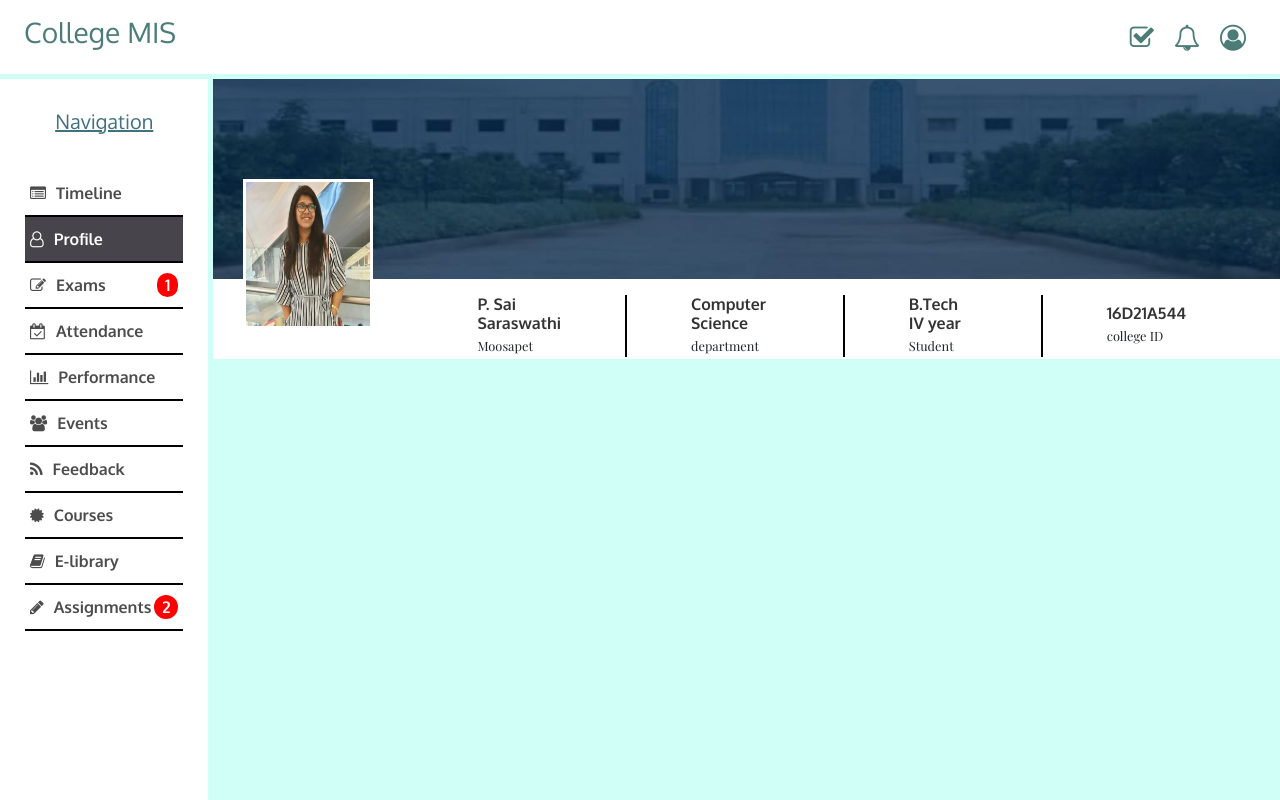
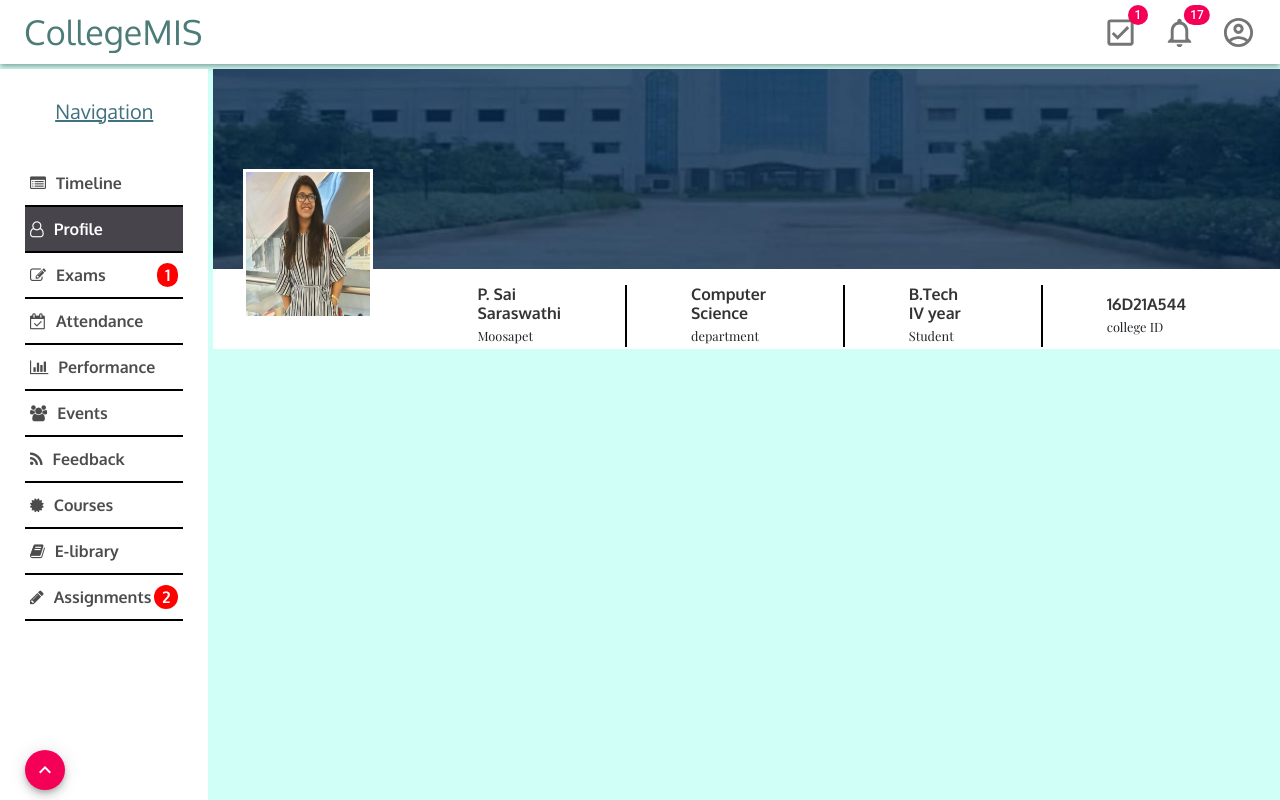
Before and after one commit to Nag112/collegeMIS, a React (Create React App) app: page /profile in a window 1280 px wide. Shown: the top 800 px of the page. Built offline with nearby package versions, Linux system fonts and the light colour scheme; a web font is replaced by a local one.

Commit message:
materila header

```diff
--- a/package.json
+++ b/package.json
@@ -4,6 +4,8 @@
   "private": true,
   "dependencies": {
     "@babel/core": "^7.6.2",
+    "@material-ui/core": "^4.5.0",
+    "@material-ui/icons": "^4.4.3",
     "axios": "^0.19.0",
     "babel-loader": "^8.0.6",
     "react": "^16.10.2",
--- a/src/components/Login/index.jsx
+++ b/src/components/Login/index.jsx
@@ -7,7 +7,7 @@ class Login extends Component {
     {
         super(props);
         this.state={
-                userid:'',
+                userid:'123456789',
                 password:'' ,
                 error:'',
                 user:false,
@@ -20,39 +20,40 @@ class Login extends Component {
     verifyUser = (e)=>
     {
         e.preventDefault();
-        localStorage.setItem('userId',this.state.userid);
-       if(this.state.userid!==''&&this.state.password!=='')
-       {
-           axios.post('https://misback.herokuapp.com/verifyuser/',
-           {userid:`${this.state.userid}`,password:`${this.state.password}`})
-       .then((res)=>
-       {
-         if(res.data===null||res.data===undefined)
-          {
-            this.setState({error:"* Userid/Password is incorrect"});
-           }
-         else
-           {
-            if(res.data.designation===undefined||res.data.designation===null)
-            {
-              this.setState({error:"* Userid/Password is incorrect"});
-            }
-            else
-            {
-            localStorage.setItem('auth-token',res.data.token);
-            localStorage.setItem('uid',res.data.uid);
-            this.props.history.push('/timeline')
-            }
-           }
-        }
+        this.props.history.push('/timeline');
+         localStorage.setItem('auth-token','123456798dhajskhdkjashdjahsdk');
+      //  if(this.state.userid!==''&&this.state.password!=='')
+      //  {
+      //      axios.post('https://misback.herokuapp.com/verifyuser/',
+      //      {userid:`${this.state.userid}`,password:`${this.state.password}`})
+      //  .then((res)=>
+      //  {
+      //    if(res.data===null||res.data===undefined)
+      //     {
+      //       this.setState({error:"* Userid/Password is incorrect"});
+      //      }
+      //    else
+      //      {
+      //       if(res.data.designation===undefined||res.data.designation===null)
+      //       {
+      //         this.setState({error:"* Userid/Password is incorrect"});
+      //       }
+      //       else
+      //       {
+      //       localStorage.setItem('auth-token',res.data.token);
+      //       localStorage.setItem('uid',res.data.uid);
+      //       this.props.history.push('/timeline')
+      //       }
+      //      }
+      //   }
 
-      )
-       .catch(err =>{this.setState({error:'caught error'});console.log(err);});
-      }
+      // )
+      //  .catch(err =>{this.setState({error:'caught error'});console.log(err);});
+      // }
 
-      else{
-        this.setState({error:"*Please fill the required details"});
-      }
+      // else{
+      //   this.setState({error:"*Please fill the required details"});
+      // }
     }
   render() {
     return (<div className="limiter">
--- /dev/null
+++ b/src/components/ScrollTop/index.jsx
@@ -0,0 +1,14 @@
+import React from 'react'
+import Fab from '@material-ui/core/Fab';
+import KeyboardArrowUpIcon from '@material-ui/icons/KeyboardArrowUp';
+const handleClick = e =>
+{
+  window.scrollTo(0,0);
+}
+export default props => {
+   return  <div className="scroll" onClick={handleClick}>
+   <Fab color="secondary" size="small" aria-label="scroll back to top">
+     <KeyboardArrowUpIcon />
+   </Fab>
+     </div>
+}
--- a/src/components/header/index.jsx
+++ b/src/components/header/index.jsx
@@ -1,13 +1,182 @@
-import React from 'react'
-import './style.css'
-export default function Header()
-{
-    return <div className="App-header px-4 py-3">
-    <h3>College MIS</h3>
-    <div className="header-icons">
-      <i className="fa fa-check-square-o"></i>
-      <i className="fa fa-bell-o"></i>
-      <i className="fa fa-user-circle-o"></i>
-    </div>
-  </div>
+import React, { Fragment } from 'react';
+import { makeStyles } from '@material-ui/core/styles';
+import AppBar from '@material-ui/core/AppBar';
+import Toolbar from '@material-ui/core/Toolbar';
+import IconButton from '@material-ui/core/IconButton';
+import Typography from '@material-ui/core/Typography';
+import Badge from '@material-ui/core/Badge';
+import MenuItem from '@material-ui/core/MenuItem';
+import Menu from '@material-ui/core/Menu';
+import CheckBoxOutlineIcon from '@material-ui/icons/CheckBoxOutlined';
+import AccountCircle from '@material-ui/icons/AccountCircleOutlined';
+import NotificationsIcon from '@material-ui/icons/NotificationsOutlined';
+import MoreIcon from '@material-ui/icons/MoreVert';
+import ScrollTop from '../ScrollTop'
+
+const useStyles = makeStyles(theme => ({
+  grow: {
+    flexGrow: 1,
+  },
+  menuButton: {
+    marginRight: theme.spacing(2),
+  },
+  title: {
+    display: 'none',
+    color:' rgb(76, 124, 120)',
+    fontFamily:'Oxygen',
+    [theme.breakpoints.up('sm')]: {
+      display: 'block',
+    },
+  },
+
+  sectionDesktop: {
+    display: 'none',
+    [theme.breakpoints.up('md')]: {
+      display: 'flex',
+    },
+  },
+  sectionMobile: {
+    display: 'flex',
+    [theme.breakpoints.up('md')]: {
+      display: 'none',
+    },
+  },
+}));
+
+
+export default function PrimarySearchAppBar(props) {
+  const classes = useStyles();
+  const [anchorEl, setAnchorEl] = React.useState(null);
+  const [mobileMoreAnchorEl, setMobileMoreAnchorEl] = React.useState(null);
+
+  const isMenuOpen = Boolean(anchorEl);
+  const isMobileMenuOpen = Boolean(mobileMoreAnchorEl);
+
+  const handleProfileMenuOpen = event => {
+    setAnchorEl(event.currentTarget);
+  };
+
+  const handleMobileMenuClose = () => {
+    setMobileMoreAnchorEl(null);
+  };
+
+  const handleMenuClose = () => {
+    setAnchorEl(null);
+    handleMobileMenuClose();
+  };
+  const logOut = e=> {
+    localStorage.clear();
+    props.history.push('/');
+  }
+  const handleMobileMenuOpen = event => {
+    setMobileMoreAnchorEl(event.currentTarget);
+  };
+
+  const menuId = 'primary-search-account-menu';
+  const renderMenu = (
+    <Menu
+      anchorEl={anchorEl}
+      anchorOrigin={{ vertical: 'top', horizontal: 'right' }}
+      id={menuId}
+      keepMounted
+      transformOrigin={{ vertical: 'top', horizontal: 'right' }}
+      open={isMenuOpen}
+      onClose={handleMenuClose}
+    >
+      <MenuItem onClick={logOut}>Logout</MenuItem>
+    </Menu>
+  );
+
+  const mobileMenuId = 'primary-search-account-menu-mobile';
+  const renderMobileMenu = (
+    <Menu
+      anchorEl={mobileMoreAnchorEl}
+      anchorOrigin={{ vertical: 'top', horizontal: 'right' }}
+      id={mobileMenuId}
+      keepMounted
+      transformOrigin={{ vertical: 'top', horizontal: 'right' }}
+      open={isMobileMenuOpen}
+      onClose={handleMobileMenuClose}
+    >
+      <MenuItem>
+        <IconButton aria-label="show 4 new mails" color="rgb(76, 124, 120)">
+          <Badge badgeContent={1} color="secondary">
+            <CheckBoxOutlineIcon />
+          </Badge>
+        </IconButton>
+        <p>Messages</p>
+      </MenuItem>
+      <MenuItem>
+        <IconButton aria-label="show 11 new notifications" color="rgb(76, 124, 120)">
+          <Badge badgeContent={11} color="secondary">
+            <NotificationsIcon />
+          </Badge>
+        </IconButton>
+        <p>Notifications</p>
+      </MenuItem>
+      <MenuItem onClick={handleProfileMenuOpen}>
+        <IconButton
+          aria-label="account of current user"
+          aria-controls="primary-search-account-menu"
+          aria-haspopup="true"
+          color="rgb(76, 124, 120)"
+        >
+          <AccountCircle />
+        </IconButton>
+        <p>Profile</p>
+      </MenuItem>
+    </Menu>
+  );
+
+  return (
+    <Fragment>
+      <div className={classes.grow}>
+        <AppBar position="static" color='white'>
+          <Toolbar>
+            <Typography className={classes.title} variant="h4" noWrap >
+              CollegeMIS
+            </Typography>
+            <div className={classes.grow} />
+            <div className={classes.sectionDesktop}>
+              <IconButton aria-label="show 4 new mails" color="rgb(76, 124, 120)">
+                <Badge badgeContent={1} color="secondary">
+                  <CheckBoxOutlineIcon fontSize='large'/>
+                </Badge>
+              </IconButton>
+              <IconButton aria-label="show 17 new notifications" color="rgb(76, 124, 120)">
+                <Badge badgeContent={17} color="secondary">
+                  <NotificationsIcon fontSize='large'/>
+                </Badge>
+              </IconButton>
+              <IconButton
+                edge="end"
+                aria-label="account of current user"
+                aria-controls={menuId}
+                aria-haspopup="true"
+                onClick={handleProfileMenuOpen}
+                color="rgb(76, 124, 120)"
+              >
+                <AccountCircle fontSize='large' />
+              </IconButton>
+            </div>
+            <div className={classes.sectionMobile}>
+              <IconButton
+                aria-label="show more"
+                aria-controls={mobileMenuId}
+                aria-haspopup="true"
+                onClick={handleMobileMenuOpen}
+                color="inherit"
+              >
+                <MoreIcon />
+              </IconButton>
+            </div>
+          </Toolbar>
+        </AppBar>
+        {renderMobileMenu}
+        {renderMenu}
+      </div>
+      <ScrollTop/>
+
+    </Fragment>
+  );
 }
--- a/src/index.css
+++ b/src/index.css
@@ -3,7 +3,7 @@
 body {
   font-family: "Oxygen",'Carrois Gothic SC',-apple-system, BlinkMacSystemFont, "Segoe UI", "Roboto",
     "Ubuntu", "Cantarell", "Fira Sans", "Droid Sans", "Helvetica Neue",
-    sans-serif;
+    sans-serif !important;
   -webkit-font-smoothing: antialiased;
   -moz-osx-font-smoothing: grayscale;
   background-color: rgb(208, 255, 247)
@@ -34,3 +34,10 @@ a,a:hover
   text-decoration: none;
   color:inherit;
 }
+
+.scroll
+{
+  position: fixed;
+  left:25px;
+  bottom:10px;
+}
```
Also changed, not shown: 1 other file (tests, documents, lock files or other folders).
